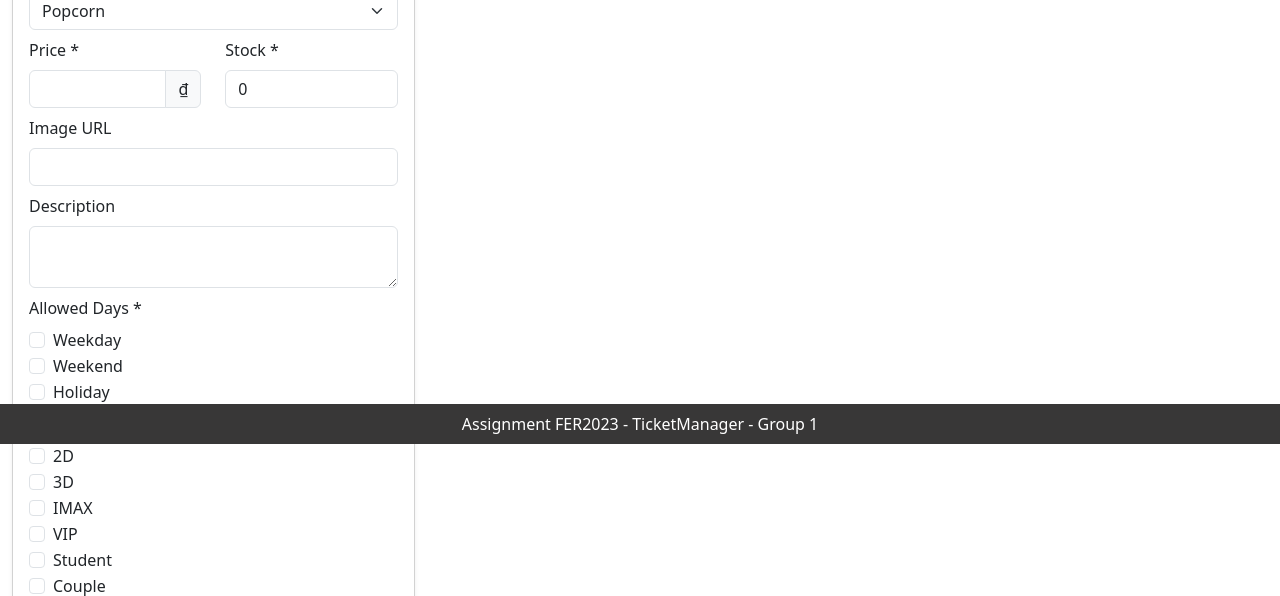
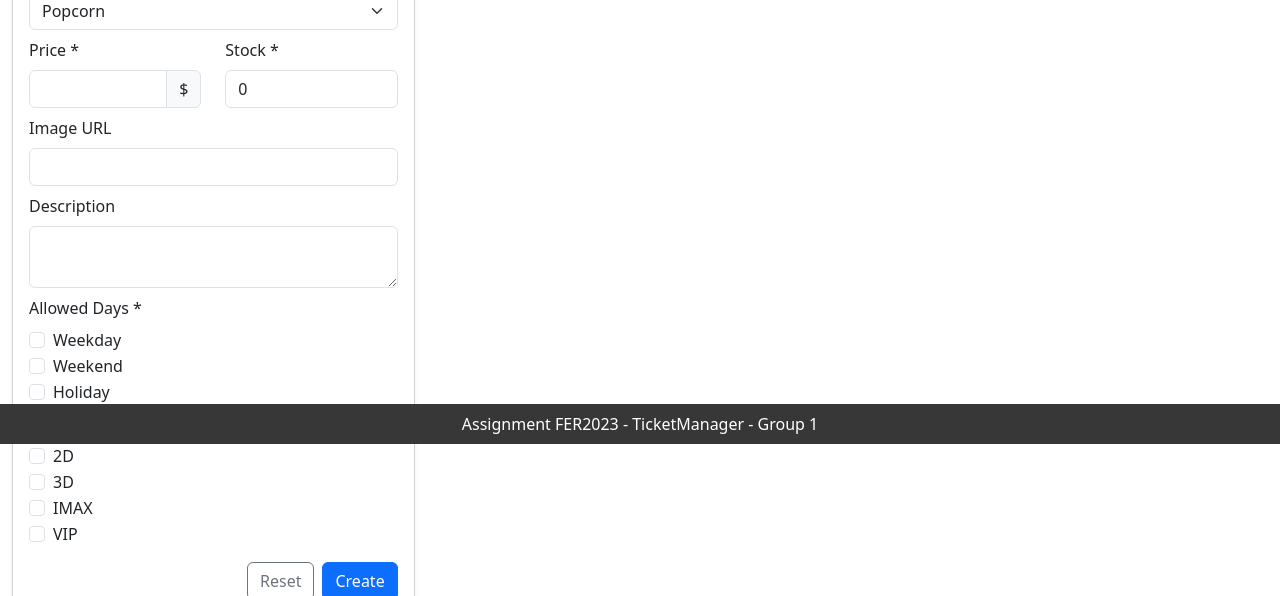
Before and after one commit to Quangtmhe151445/TicketManagement, a React (Create React App) app: page /popcorn in a window 1280 px wide. Shown: the part 356-952 px from the top of the page. Built offline with nearby package versions, Linux system fonts and the light colour scheme; no server answers.

Commit message:
FIx Popcorn
Fix type ticket in popcorn manager

```diff
--- a/src/PopCorn/PopCornForm.js
+++ b/src/PopCorn/PopCornForm.js
@@ -15,7 +15,7 @@ const DAY_OPTIONS = [
   { value: "holiday", label: "Holiday" },
 ];
 
-const TICKET_OPTIONS = ["2D", "3D", "IMAX", "VIP", "Student", "Couple"];
+const TICKET_OPTIONS = ["2D", "3D", "IMAX", "VIP"];
 
 export default function PopCornForm({ form, setF, resetForm, save }) {
   const [errors, setErrors] = useState({});
@@ -100,7 +100,7 @@ export default function PopCornForm({ form, setF, resetForm, save }) {
                   isInvalid={!!errors.price}
                   onChange={(e) => setF("price", e.target.value)}
                 />
-                <InputGroup.Text>₫</InputGroup.Text>
+                <InputGroup.Text>$</InputGroup.Text>
               </InputGroup>
               <div className="text-danger small">{errors.price}</div>
             </Form.Group>
@@ -170,7 +170,7 @@ export default function PopCornForm({ form, setF, resetForm, save }) {
           )}
         </Form.Group>
 
-        {/* TICKETS */}
+
         <Form.Group className="mb-3">
           <Form.Label>Allowed Ticket Types *</Form.Label>
           {TICKET_OPTIONS.map((t) => (
@@ -196,7 +196,7 @@ export default function PopCornForm({ form, setF, resetForm, save }) {
           )}
         </Form.Group>
 
-        {/* ACTION */}
+
         <div className="d-flex justify-content-end gap-2">
           <Button variant="outline-secondary" onClick={resetForm}>
             Reset
--- a/src/PopCorn/PopCornGrid.js
+++ b/src/PopCorn/PopCornGrid.js
@@ -40,7 +40,7 @@ export default function PopCornGrid({
 
   return (
     <>
-      {/* Filter bar */}
+
       <Card className="mb-3 shadow-sm">
         <Card.Body className="d-flex gap-2">
           <InputGroup style={{ maxWidth: 260 }}>
@@ -62,8 +62,6 @@ export default function PopCornGrid({
             <option>3D</option>
             <option>IMAX</option>
             <option>VIP</option>
-            <option>Student</option>
-            <option>Couple</option>
           </Form.Select>
         </Card.Body>
       </Card>
--- a/src/PopCorn/PopCornManager.js
+++ b/src/PopCorn/PopCornManager.js
@@ -36,9 +36,7 @@ export default function PopCornManager() {
 
   const setF = (k, v) => setForm(f => ({ ...f, [k]: v }));
 
-  // ✅ SAVE (CREATE + UPDATE chuẩn)
   const save = async () => {
-    // ---- VALIDATE TRÙNG SKU / NAME ----
     const duplicated = items.find(
       i =>
         i.id !== form.id &&
@@ -47,7 +45,7 @@ export default function PopCornManager() {
     );
 
     if (duplicated) {
-      alert("SKU hoặc tên sản phẩm đã tồn tại");
+      alert("SKU or product name already exists");
       return;
     }
 
--- a/src/database.json
+++ b/src/database.json
@@ -268,8 +268,7 @@
       "allowed_ticket_types": [
         "2D",
         "3D",
-        "IMAX",
-        "Student"
+        "IMAX"
       ],
       "image": "https://kosherkingdom.com/api/content/images/thumbs/0294987_coca-cola-small-coke-zero-bottles-500-ml.jpeg",
       "description": "Chilled Coca Cola, small size.",
```
